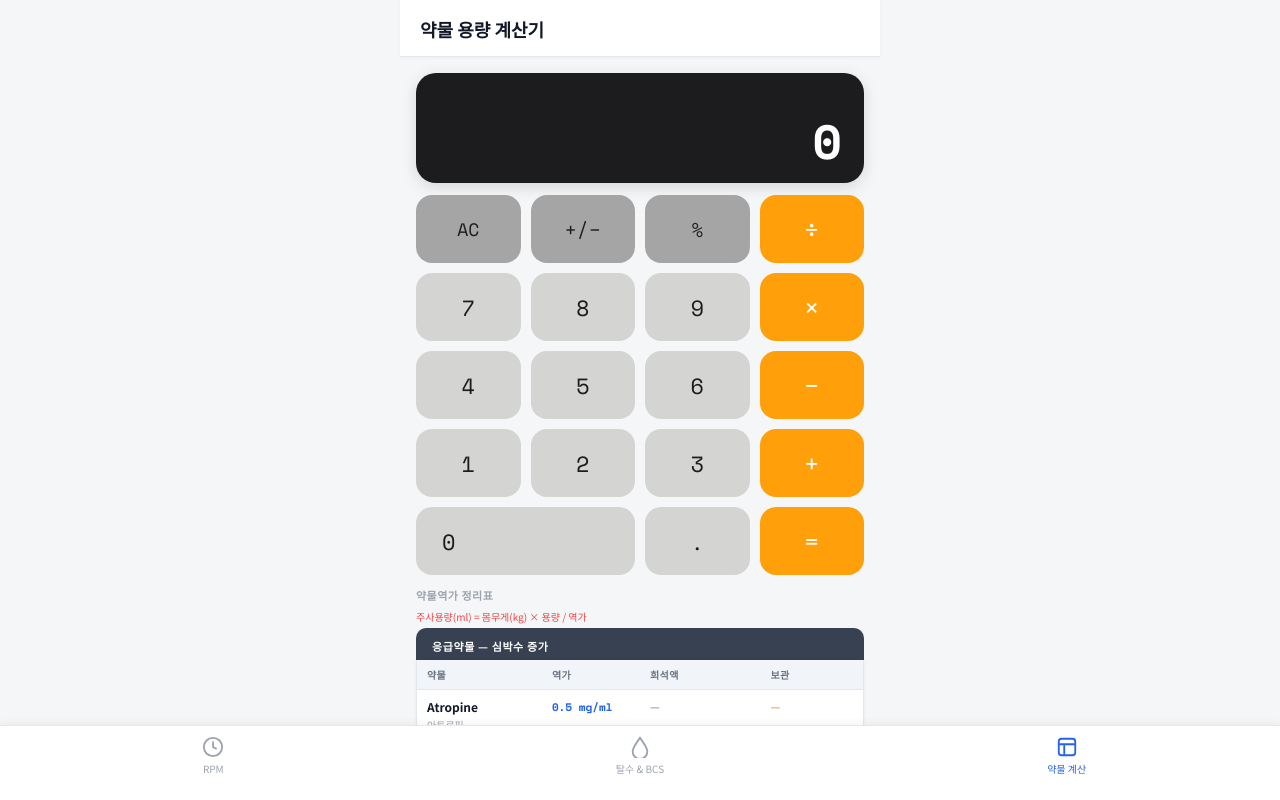
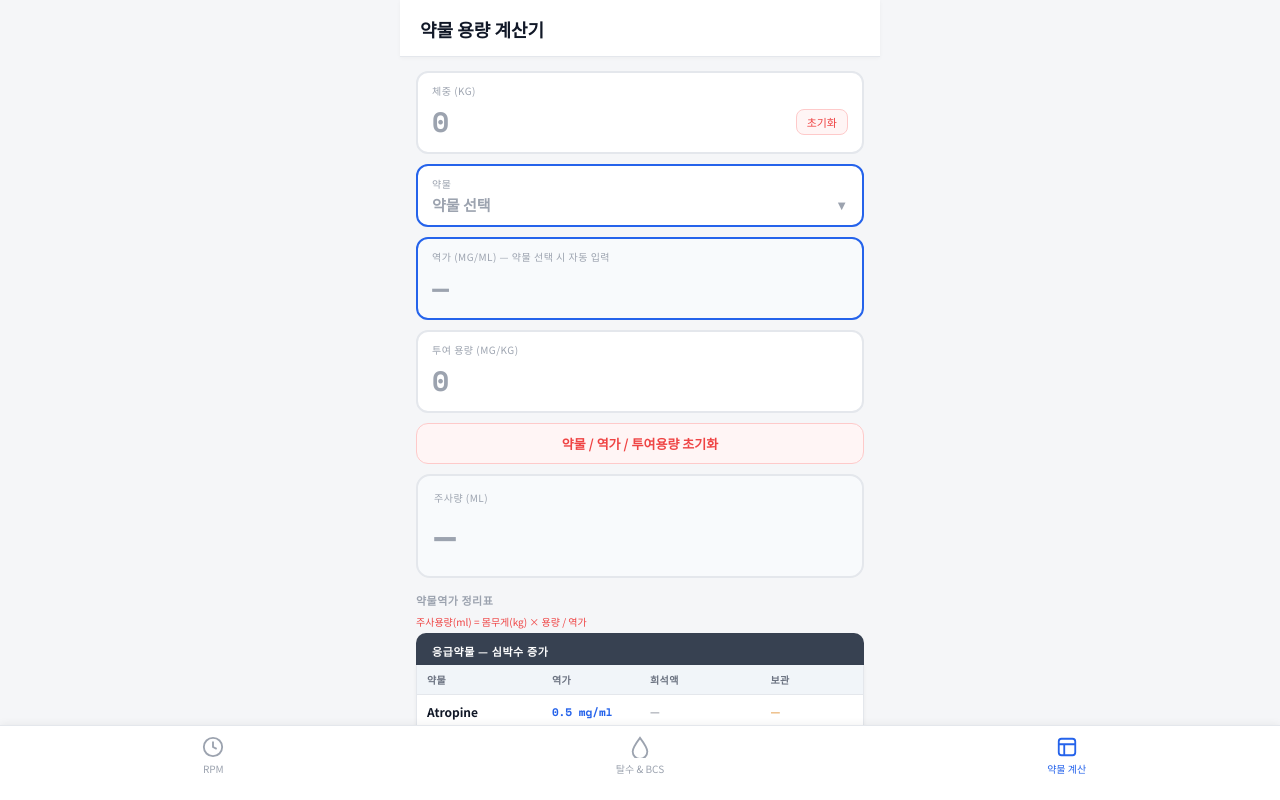
Before and after one commit to suwon1123/vet-tool, a React (Vite) app: page / in a window 1280 px wide. Both pictures are taken after a click on the button "약물 계산". Shown: the top 800 px of the page. Built offline with nearby package versions, Linux system fonts and the light colour scheme.

Commit message:
potency readonly

```diff
--- a/src/App.jsx
+++ b/src/App.jsx
@@ -2,7 +2,7 @@ import { useState, useRef, useCallback } from "react";
 
 const C = {
   bg: "#f5f6f8", white: "#ffffff", border: "#e4e7ec",
-  accent: "#2563eb", accentLight: "#eff4ff",
+  accent: "#2563eb", accentLight: "#eff4ff", accentDim: "#eff4ff",
   text: "#111827", muted: "#6b7280", sub: "#9ca3af",
   danger: "#ef4444", green: "#16a34a", warn: "#d97706",
   blue: "#2563eb", red: "#dc2626",
@@ -486,65 +486,71 @@ function HydrationScreen() {
 
 // ── Drug / Calculator ─────────────────────────────────────────────────────────
 function DrugScreen() {
-  const [display, setDisplay] = useState("0");
-  const [expr, setExpr] = useState("");
-  const [waitingOp, setWaitingOp] = useState(false);
-  const [lastOp, setLastOp] = useState(null);
-  const [stored, setStored] = useState(null);
+  const [bw, setBw] = useState("");
+  const [drugName, setDrugName] = useState("");
+  const [potency, setPotency] = useState("");
+  const [dose, setDose] = useState("");
+  const [activeField, setActiveField] = useState(null); // "bw"|"potency"|"dose"
+  const [showDrugPicker, setShowDrugPicker] = useState(false);
+  const [historyOpen, setHistoryOpen] = useState(false);
   const [history, setHistory] = useState([]);
-  const [activeOp, setActiveOp] = useState(null);
-  const [historyOpen, setHistoryOpen] = useState(false);
 
-  const fmt = (n) => {
-    if (n === null || isNaN(n)) return "오류";
-    const s = parseFloat(n.toPrecision(10)).toString();
-    return s.length > 12 ? parseFloat(n.toPrecision(8)).toString() : s;
-  };
+  // Flat drug list for picker
+  const allDrugs = DRUG_GROUPS.flatMap(g => g.drugs.map(d => ({ ...d, group: g.group })));
+
+  const bwNum = parseFloat(bw);
+  const potencyNum = parseFloat(potency);
+  const doseNum = parseFloat(dose);
+  const isValid = bwNum > 0 && potencyNum > 0 && doseNum > 0;
+  const result = isValid ? (bwNum * doseNum / potencyNum) : null;
+  const fmt2 = (n) => parseFloat(n.toFixed(4)).toString();
 
   const pressNum = (n) => {
-    setActiveOp(null);
-    setDisplay(prev => {
-      if (waitingOp || prev === "0") { setWaitingOp(false); return n === "." ? "0." : n; }
+    if (!activeField) return;
+    const setter = activeField === "bw" ? setBw : activeField === "potency" ? setPotency : setDose;
+    setter(prev => {
       if (n === "." && prev.includes(".")) return prev;
-      if (prev.length >= 12) return prev;
+      if (prev === "0" && n !== ".") return n;
+      if (prev.length >= 8) return prev;
       return prev + n;
     });
   };
 
-  const evaluate = (a, b, op) => {
-    if (op === "+") return a + b;
-    if (op === "−") return a - b;
-    if (op === "×") return a * b;
-    if (op === "÷") return b === 0 ? NaN : a / b;
-    return b;
+  const pressDel = () => {
+    if (!activeField) return;
+    const setter = activeField === "bw" ? setBw : activeField === "potency" ? setPotency : setDose;
+    setter(prev => prev.length <= 1 ? "" : prev.slice(0, -1));
   };
 
-  const pressOp = (op) => {
-    const cur = parseFloat(display);
-    setActiveOp(op);
-    if (stored !== null && !waitingOp) {
-      const result = evaluate(stored, cur, lastOp);
-      setDisplay(fmt(result)); setStored(result); setExpr(fmt(result) + " " + op);
-    } else {
-      setStored(cur); setExpr(display + " " + op);
-    }
-    setLastOp(op); setWaitingOp(true);
+  const pressAC = () => {
+    if (!activeField) return;
+    const setter = activeField === "bw" ? setBw : activeField === "potency" ? setPotency : setDose;
+    setter("");
   };
 
-  const pressEq = () => {
-    if (stored === null || lastOp === null) return;
-    const cur = parseFloat(display);
-    const result = evaluate(stored, cur, lastOp);
-    const fullExpr = expr + " " + display + " =";
-    setHistory(prev => [{ eq: fullExpr, result: fmt(result) }, ...prev].slice(0, 20));
-    setExpr(fullExpr);
-    setDisplay(fmt(result)); setStored(null); setLastOp(null); setWaitingOp(true); setActiveOp(null);
+  const saveHistory = () => {
+    if (!isValid) return;
+    const entry = {
+      drug: drugName || "약물",
+      expr: `${bwNum}kg × ${doseNum}mg/kg ÷ ${potencyNum}mg/ml`,
+      result: fmt2(result),
+    };
+    setHistory(prev => [entry, ...prev].slice(0, 20));
   };
 
-  const pressAC = () => { setDisplay("0"); setExpr(""); setWaitingOp(false); setLastOp(null); setStored(null); setActiveOp(null); };
-  const pressDel = () => { if (waitingOp) return; setDisplay(prev => prev.length <= 1 ? "0" : prev.slice(0, -1)); };
-  const pressPM = () => setDisplay(prev => { const n = parseFloat(prev); return isNaN(n) ? prev : fmt(-n); });
-  const pressPct = () => setDisplay(prev => { const n = parseFloat(prev); return isNaN(n) ? prev : fmt(n / 100); });
+  const selectDrug = (d) => {
+    setDrugName(`${d.name} (${d.kr})`);
+    // auto-fill potency if available
+    const p = parseFloat(d.potency);
+    if (!isNaN(p)) setPotency(String(p));
+    setShowDrugPicker(false);
+  };
+
+  const fieldStyle = (f) => ({
+    border: `2px solid ${activeField === f ? C.accent : C.border}`,
+    borderRadius: 12, padding: "10px 14px", background: C.white,
+    cursor: "pointer", transition: "border-color .15s",
+  });
 
   return (
     <div className="screen">
@@ -552,66 +558,136 @@ function DrugScreen() {
         <span className="header-title" style={{fontFamily:"'Noto Sans KR',sans-serif"}}>약물 용량 계산기</span>
       </div>
 
-      <div className="calc-display">
-        <div className="calc-expr">{expr || " "}</div>
-        <div className="calc-num" style={{fontSize: display.length > 9 ? "32px" : display.length > 6 ? "40px" : "48px"}}>{display}</div>
+      <div style={{padding:"14px 16px 0", display:"flex", flexDirection:"column", gap:10}}>
+
+        {/* 체중 */}
+        <div style={fieldStyle("bw")} onClick={() => setActiveField("bw")}>
+          <div style={{fontSize:10,color:C.sub,marginBottom:3,letterSpacing:.5,textTransform:"uppercase"}}>체중 (kg)</div>
+          <div style={{display:"flex",alignItems:"center",justifyContent:"space-between"}}>
+            <span style={{fontFamily:"'Space Mono',monospace",fontSize:28,fontWeight:700,color:bw ? C.text : C.sub}}>
+              {bw || "0"}
+            </span>
+            <button onClick={e => { e.stopPropagation(); setBw(""); }} style={{fontSize:11,color:C.danger,background:"#fff5f5",border:"1px solid #fecaca",borderRadius:8,padding:"4px 10px",cursor:"pointer",fontFamily:"'Noto Sans KR',sans-serif"}}>초기화</button>
+          </div>
+        </div>
+
+        {/* 약물 선택 */}
+        <div style={{...fieldStyle(null), cursor:"pointer"}} onClick={() => setShowDrugPicker(true)}>
+          <div style={{fontSize:10,color:C.sub,marginBottom:3,letterSpacing:.5,textTransform:"uppercase"}}>약물</div>
+          <div style={{display:"flex",alignItems:"center",justifyContent:"space-between"}}>
+            <span style={{fontSize:15,fontWeight:600,color:drugName ? C.text : C.sub}}>{drugName || "약물 선택"}</span>
+            <span style={{fontSize:13,color:C.sub}}>▼</span>
+          </div>
+        </div>
+
+        {/* 역가 */}
+        <div style={{...fieldStyle(null), background:"#f8fafc", cursor:"default"}}>
+          <div style={{fontSize:10,color:C.sub,marginBottom:3,letterSpacing:.5,textTransform:"uppercase"}}>역가 (mg/ml) — 약물 선택 시 자동 입력</div>
+          <span style={{fontFamily:"'Space Mono',monospace",fontSize:28,fontWeight:700,color:potency ? C.text : C.sub}}>
+            {potency || "—"}
+          </span>
+        </div>
+
+        {/* 투여 용량 */}
+        <div style={fieldStyle("dose")} onClick={() => setActiveField("dose")}>
+          <div style={{fontSize:10,color:C.sub,marginBottom:3,letterSpacing:.5,textTransform:"uppercase"}}>투여 용량 (mg/kg)</div>
+          <span style={{fontFamily:"'Space Mono',monospace",fontSize:28,fontWeight:700,color:dose ? C.text : C.sub}}>
+            {dose || "0"}
+          </span>
+        </div>
+
+        {/* 약물/역가/용량 초기화 버튼 */}
+        <button onClick={() => { setDrugName(""); setPotency(""); setDose(""); }}
+          style={{padding:"10px",background:"#fff5f5",border:"1px solid #fecaca",borderRadius:12,color:C.danger,fontSize:13,fontFamily:"'Noto Sans KR',sans-serif",fontWeight:600,cursor:"pointer"}}>
+          약물 / 역가 / 투여용량 초기화
+        </button>
+
+        {/* 결과 */}
+        <div style={{background: isValid ? C.accentDim||"#eff4ff" : "#f8fafc", border:`2px solid ${isValid ? C.accent : C.border}`, borderRadius:14, padding:"14px 16px"}}>
+          <div style={{fontSize:10,color:isValid?C.accent:C.sub,marginBottom:4,letterSpacing:.5,textTransform:"uppercase"}}>주사량 (ml)</div>
+          <div style={{fontFamily:"'Space Mono',monospace",fontSize:36,fontWeight:700,color:isValid?C.accent:C.sub}}>
+            {isValid ? fmt2(result) : "—"}
+          </div>
+          {isValid && (
+            <div style={{fontSize:11,color:C.muted,marginTop:4}}>
+              {bwNum}kg × {doseNum}mg/kg ÷ {potencyNum}mg/ml
+            </div>
+          )}
+        </div>
+
+        {/* 저장 버튼 */}
+        {isValid && (
+          <button onClick={saveHistory} style={{padding:"12px",background:C.accent,border:"none",borderRadius:12,color:"#fff",fontSize:14,fontFamily:"'Noto Sans KR',sans-serif",fontWeight:600,cursor:"pointer"}}>
+            계산 기록 저장
+          </button>
+        )}
       </div>
 
-      {/* History */}
+      {/* 숫자패드 팝업 */}
+      {activeField && (
+        <div className="overlay" onClick={() => setActiveField(null)}>
+          <div style={{background:C.white, borderRadius:"24px 24px 0 0", padding:"16px 16px 32px", width:"100%"}} onClick={e => e.stopPropagation()}>
+            <div style={{width:40,height:4,background:C.border,borderRadius:2,margin:"0 auto 16px"}}/>
+            <div style={{fontSize:12,color:C.sub,textAlign:"center",marginBottom:8,fontWeight:600}}>
+              {activeField === "bw" ? "체중 (kg)" : activeField === "potency" ? "역가 (mg/ml)" : "투여 용량 (mg/kg)"}
+            </div>
+            <div style={{fontFamily:"'Space Mono',monospace",fontSize:40,fontWeight:700,textAlign:"right",padding:"0 12px 12px",color:C.text,borderBottom:`1px solid ${C.border}`,marginBottom:12}}>
+              {(activeField === "bw" ? bw : activeField === "potency" ? potency : dose) || "0"}
+            </div>
+            {/* 3x4 standard numpad */}
+            <div style={{display:"grid",gridTemplateColumns:"repeat(3,1fr)",gap:8}}>
+              {[1,2,3,4,5,6,7,8,9].map(n => (
+                <button key={n} onClick={() => pressNum(String(n))}
+                  style={{padding:"18px",background:"#f3f4f6",border:"none",borderRadius:12,fontSize:22,fontFamily:"'Space Mono',monospace",fontWeight:600,cursor:"pointer"}}>
+                  {n}
+                </button>
+              ))}
+              <button onClick={() => pressNum(".")}
+                style={{padding:"18px",background:"#f3f4f6",border:"none",borderRadius:12,fontSize:22,fontFamily:"'Space Mono',monospace",fontWeight:600,cursor:"pointer"}}>
+                .
+              </button>
+              <button onClick={() => pressNum("0")}
+                style={{padding:"18px",background:"#f3f4f6",border:"none",borderRadius:12,fontSize:22,fontFamily:"'Space Mono',monospace",fontWeight:600,cursor:"pointer"}}>
+                0
+              </button>
+              <button onClick={pressDel}
+                style={{padding:"18px",background:"#fee2e2",border:"none",borderRadius:12,fontSize:18,cursor:"pointer",display:"flex",alignItems:"center",justifyContent:"center"}}>
+                {Icon.del}
+              </button>
+            </div>
+            <button onClick={() => setActiveField(null)}
+              style={{width:"100%",marginTop:10,padding:"14px",background:C.accent,border:"none",borderRadius:12,color:"#fff",fontSize:16,fontFamily:"'Noto Sans KR',sans-serif",fontWeight:700,cursor:"pointer"}}>
+              완료
+            </button>
+          </div>
+        </div>
+      )}
+
+      {/* 계산 기록 */}
       {history.length > 0 && (
-        <div className="calc-history">
-          <div className="calc-history-header" onClick={() => setHistoryOpen(o => !o)} style={{cursor:"pointer"}}>
+        <div className="calc-history" style={{margin:"10px 16px 0"}}>
+          <div className="calc-history-header" onClick={() => setHistoryOpen(o=>!o)} style={{cursor:"pointer"}}>
             <span className="calc-history-title">계산 기록</span>
             <div style={{display:"flex",alignItems:"center",gap:10}}>
-              {historyOpen && <button className="calc-history-clear" onClick={e => { e.stopPropagation(); setHistory([]); setHistoryOpen(false); }}>전체 삭제</button>}
-              <span style={{fontSize:12,color:C.sub}}>{historyOpen ? "▲ 접기" : "▼ 펼치기"}</span>
+              {historyOpen && <button className="calc-history-clear" onClick={e=>{e.stopPropagation();setHistory([]);setHistoryOpen(false);}}>전체 삭제</button>}
+              <span style={{fontSize:12,color:C.sub}}>{historyOpen?"▲ 접기":"▼ 펼치기"}</span>
             </div>
           </div>
-          {/* 항상 최신 1개 표시 */}
-          <div className="calc-history-item" onClick={() => { setDisplay(history[0].result); setWaitingOp(true); }}>
-            <div className="calc-history-eq">{history[0].eq}</div>
-            <div className="calc-history-result">{history[0].result}</div>
+          <div className="calc-history-item">
+            <div className="calc-history-eq">{history[0].drug} · {history[0].expr}</div>
+            <div className="calc-history-result">{history[0].result} ml</div>
           </div>
-          {/* 펼치면 나머지 표시 */}
-          {historyOpen && history.slice(1).map((h, i) => (
-            <div key={i} className="calc-history-item" onClick={() => { setDisplay(h.result); setWaitingOp(true); }}>
-              <div className="calc-history-eq">{h.eq}</div>
-              <div className="calc-history-result">{h.result}</div>
+          {historyOpen && history.slice(1).map((h,i) => (
+            <div key={i} className="calc-history-item">
+              <div className="calc-history-eq">{h.drug} · {h.expr}</div>
+              <div className="calc-history-result">{h.result} ml</div>
             </div>
           ))}
         </div>
       )}
 
-      {/* iPhone-style numpad */}
-      <div className="numpad">
-        {/* Row 1 */}
-        <button className="num-btn func" onClick={pressAC} style={{fontSize:18}}>{display === "0" && !expr ? "AC" : "C"}</button>
-        <button className="num-btn func" onClick={pressPM}>+/−</button>
-        <button className="num-btn func" onClick={pressPct}>%</button>
-        <button className={`num-btn op${activeOp === "÷" ? " active-op" : ""}`} onClick={() => pressOp("÷")}>÷</button>
-        {/* Row 2 */}
-        <button className="num-btn" onClick={() => pressNum("7")}>7</button>
-        <button className="num-btn" onClick={() => pressNum("8")}>8</button>
-        <button className="num-btn" onClick={() => pressNum("9")}>9</button>
-        <button className={`num-btn op${activeOp === "×" ? " active-op" : ""}`} onClick={() => pressOp("×")}>×</button>
-        {/* Row 3 */}
-        <button className="num-btn" onClick={() => pressNum("4")}>4</button>
-        <button className="num-btn" onClick={() => pressNum("5")}>5</button>
-        <button className="num-btn" onClick={() => pressNum("6")}>6</button>
-        <button className={`num-btn op${activeOp === "−" ? " active-op" : ""}`} onClick={() => pressOp("−")}>−</button>
-        {/* Row 4 */}
-        <button className="num-btn" onClick={() => pressNum("1")}>1</button>
-        <button className="num-btn" onClick={() => pressNum("2")}>2</button>
-        <button className="num-btn" onClick={() => pressNum("3")}>3</button>
-        <button className={`num-btn op${activeOp === "+" ? " active-op" : ""}`} onClick={() => pressOp("+")}>+</button>
-        {/* Row 5 */}
-        <button className="num-btn zero" onClick={() => pressNum("0")}>0</button>
-        <button className="num-btn" onClick={() => pressNum(".")}>.</button>
-        <button className="num-btn eq" onClick={pressEq}>=</button>
-      </div>
-
-      {/* Drug reference table grouped */}
-      <div style={{padding:"4px 16px 6px",fontSize:11,color:C.sub,fontWeight:600,letterSpacing:.5,textTransform:"uppercase"}}>약물역가 정리표</div>
+      {/* 약물역가 정리표 */}
+      <div style={{padding:"14px 16px 6px",fontSize:11,color:C.sub,fontWeight:700,letterSpacing:.5,textTransform:"uppercase"}}>약물역가 정리표</div>
       <div style={{padding:"0 16px 4px",fontSize:10,color:"#ef4444"}}>주사용량(ml) = 몸무게(kg) × 용량 / 역가</div>
 
       {DRUG_GROUPS.map((g, gi) => (
@@ -629,7 +705,7 @@ function DrugScreen() {
               </thead>
               <tbody>
                 {g.drugs.map((d, di) => (
-                  <tr key={di}>
+                  <tr key={di} onClick={() => selectDrug(d)} style={{cursor:"pointer"}}>
                     <td>
                       <div className="dn-wrap">
                         <span className="dn">{d.name}</span>
@@ -651,6 +727,31 @@ function DrugScreen() {
       <div style={{padding:"4px 16px 12px",fontSize:10,color:C.sub,lineHeight:1.6}}>
         ⚠️ 일반적 참고치 — 실제 투약 전 임상 판단 필요
       </div>
+
+      {/* 약물 선택 모달 */}
+      {showDrugPicker && (
+        <div className="overlay" onClick={() => setShowDrugPicker(false)}>
+          <div className="modal" onClick={e => e.stopPropagation()}>
+            <div className="modal-handle"/>
+            <div className="modal-title">약물 선택</div>
+            {DRUG_GROUPS.map((g, gi) => (
+              <div key={gi} style={{marginBottom:16}}>
+                <div style={{fontSize:11,fontWeight:700,color:C.sub,letterSpacing:.5,textTransform:"uppercase",marginBottom:6}}>{g.group}</div>
+                {g.drugs.map((d, di) => (
+                  <div key={di} onClick={() => selectDrug(d)}
+                    style={{padding:"10px 12px",borderRadius:10,border:`1px solid ${C.border}`,marginBottom:6,cursor:"pointer",background:C.white,display:"flex",justifyContent:"space-between",alignItems:"center"}}>
+                    <div>
+                      <div style={{fontSize:14,fontWeight:600}}>{d.name}</div>
+                      <div style={{fontSize:11,color:C.sub}}>{d.kr}</div>
+                    </div>
+                    <div style={{fontFamily:"'Space Mono',monospace",fontSize:12,color:C.accent}}>{d.potency}</div>
+                  </div>
+                ))}
+              </div>
+            ))}
+          </div>
+        </div>
+      )}
     </div>
   );
 }
```
